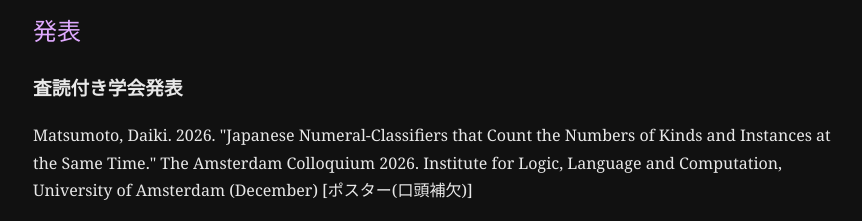
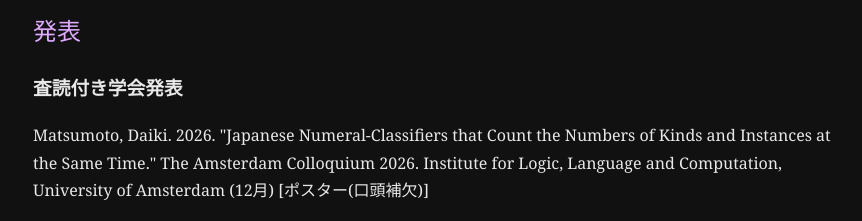
Before and after one commit to daikimatsumoto-linguist/homepage, a plain HTML site: page jp-research.html in a window 1280 px wide. Shown: the part 2280-2501 px from the top of the page, without its empty margins (207-1069 px from the left). Drawn offline with Linux system fonts and the light colour scheme.

Commit message:
Update jp-research.html

```diff
--- a/jp-research.html
+++ b/jp-research.html
@@ -177,7 +177,7 @@
   <h3>査読付き学会発表</h3>
     <p>
       Matsumoto, Daiki. 2026. "Japanese Numeral-Classifiers that Count the Numbers of Kinds and Instances at the Same Time."
-      The Amsterdam Colloquium 2026. Institute for Logic, Language and Computation, University of Amsterdam (December) [ポスター(口頭補欠)]
+      The Amsterdam Colloquium 2026. Institute for Logic, Language and Computation, University of Amsterdam (12月) [ポスター(口頭補欠)]
     </p>
 
 
```
